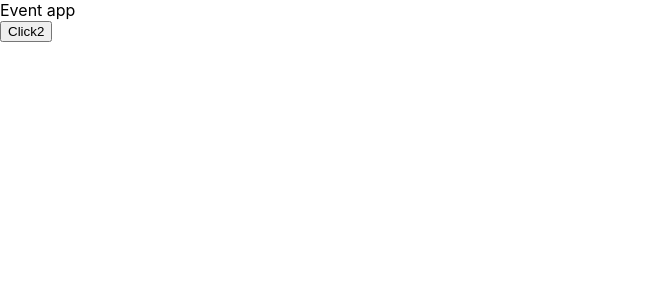
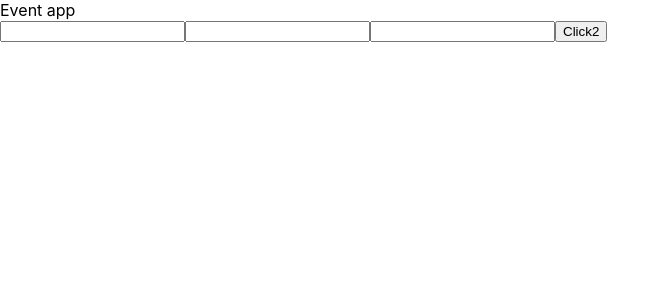
Before and after one commit to m-ossolinski/brainhub-recruitment-task, a React (Create React App) app in the folder event-app-client/: page / in a window 1280 px wide. Shown: the top 300 px of the page, without its empty margins (0-670 px from the left). Built offline with nearby package versions, Linux system fonts and the light colour scheme.

Commit message:
added basic form with validation

```diff
--- a/event-app-client/src/EventForm/EventForm.js
+++ b/event-app-client/src/EventForm/EventForm.js
@@ -1,15 +1,55 @@
-import React from 'react';
+import React, { useState } from 'react';
 import { connect } from 'react-redux';
+import { eventFormConfiguration, validateFormValues } from './eventFormUtils';
 import {sendEventData} from "../actions/eventActions";
 
 export const EventFormComponent = (props) => {
 	const { eventFormState, dispatchSendEventData } = props;
 
-	console.log(eventFormState);
+	const [eventFormValues, setEventFormValues] = useState({
+		firstName: '',
+		lastName: '',
+		email: '',
+	});
+	const [eventFormErrors, setEventFormErrors] = useState({})
+
+	const handleInputChange = e => {
+		const { name, value } = e.target;
+
+		setEventFormValues({
+			...eventFormValues,
+			[name]: value,
+		})
+	}
+
+	const handleFormSubmit = (ev) => {
+		if (ev) {
+			ev.preventDefault();
+		}
+
+		setEventFormErrors(validateFormValues(eventFormValues));
+
+		if (Object.keys(eventFormErrors).length === 0) {
+			dispatchSendEventData();
+		}
+	}
 
 	return (
 		<div>
-			<button onClick={() => dispatchSendEventData()}>Click2</button>
+			{eventFormConfiguration.map(({ name, id, type}) => (
+				<>
+					<input
+						name={name}
+						id={id}
+						key={id}
+						type={type}
+						value={eventFormValues[name]}
+						onChange={handleInputChange}
+					/>
+					<span>{eventFormErrors[name]}</span>
+				</>
+			))}
+			<button onClick={handleFormSubmit}>Click2</button>
 		</div>
 	)
 }
--- /dev/null
+++ b/event-app-client/src/EventForm/eventFormUtils.js
@@ -0,0 +1,49 @@
+export const EMAIL_PATTERN = /^(([^<>()\[\]\\.,;:\s@"]+(\.[^<>()\[\]\\.,;:\s@"]+)*)|(".+"))@((\[[0-9]{1,3}\.[0-9]{1,3}\.[0-9]{1,3}\.[0-9]{1,3}])|(([a-zA-Z\-0-9]+\.)+[a-zA-Z]{2,}))$/;
+
+export const eventFormConfiguration = [{
+	name: 'firstName',
+	id: 'firstName',
+	type: 'text',
+}, {
+	name: 'lastName',
+	id: 'lastName',
+	type: 'text',
+}, {
+	name: 'email',
+	id: 'email',
+	type: 'email',
+}];
+
+const EVENT_FORM_ERROR_MESSAGES = {
+	firstName: 'First name is required!',
+	lastName: 'Last name is required!',
+	emailRequired: 'Email is required!',
+	email: 'Valid email is required!',
+}
+
+export const validateFormValues = (values) => {
+	let errors = {};
+	const {
+		firstName,
+		lastName,
+		email,
+	} = values;
+
+	if (!firstName) {
+		errors.firstName = EVENT_FORM_ERROR_MESSAGES.firstName;
+	}
+
+	if (!lastName) {
+		errors.lastName = EVENT_FORM_ERROR_MESSAGES.lastName;
+	}
+
+	if (!email) {
+		errors.email = EVENT_FORM_ERROR_MESSAGES.emailRequired;
+	}
+
+	if (email && !EMAIL_PATTERN.test(email)) {
+		errors.email = EVENT_FORM_ERROR_MESSAGES.email;
+	}
+
+	return errors;
+}
```
